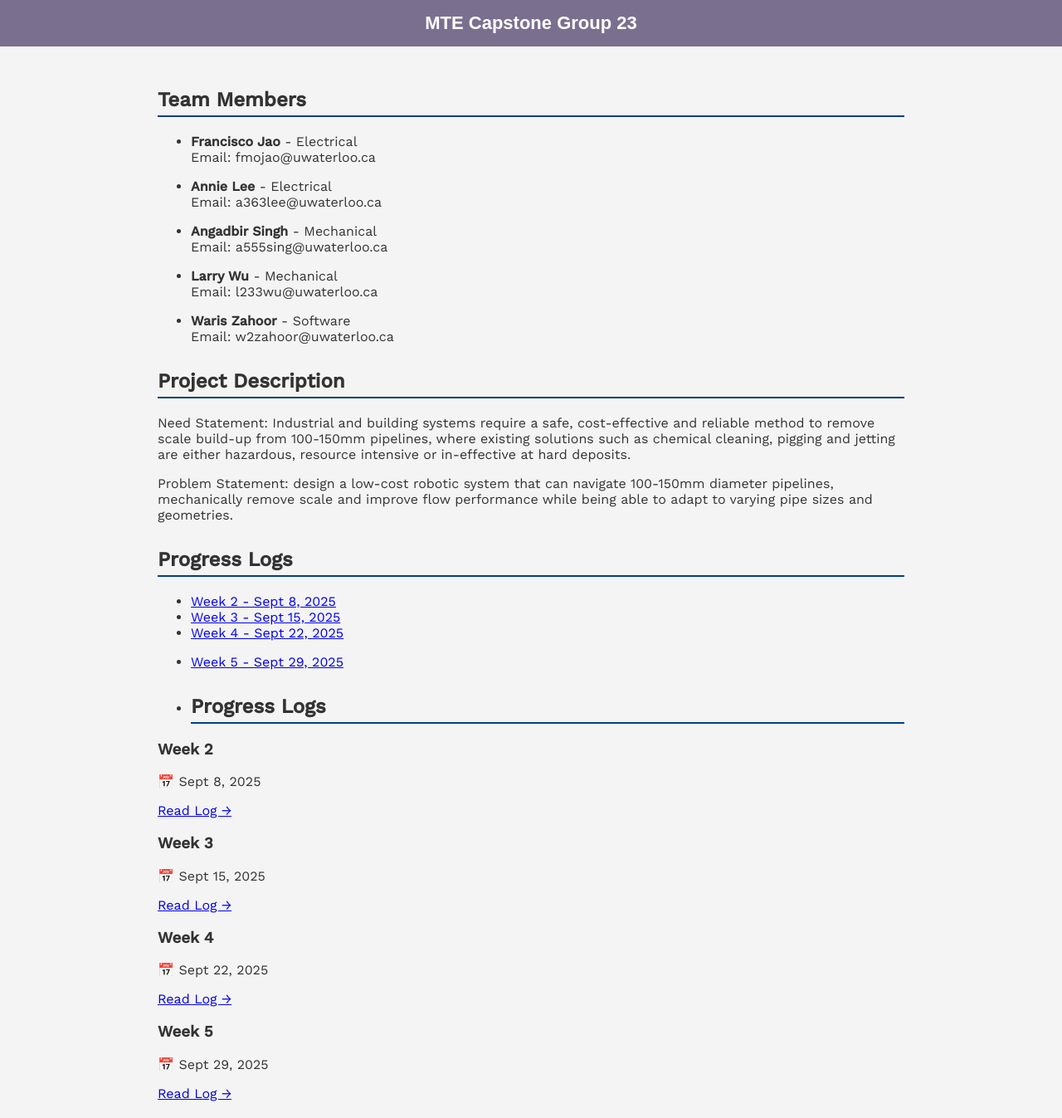
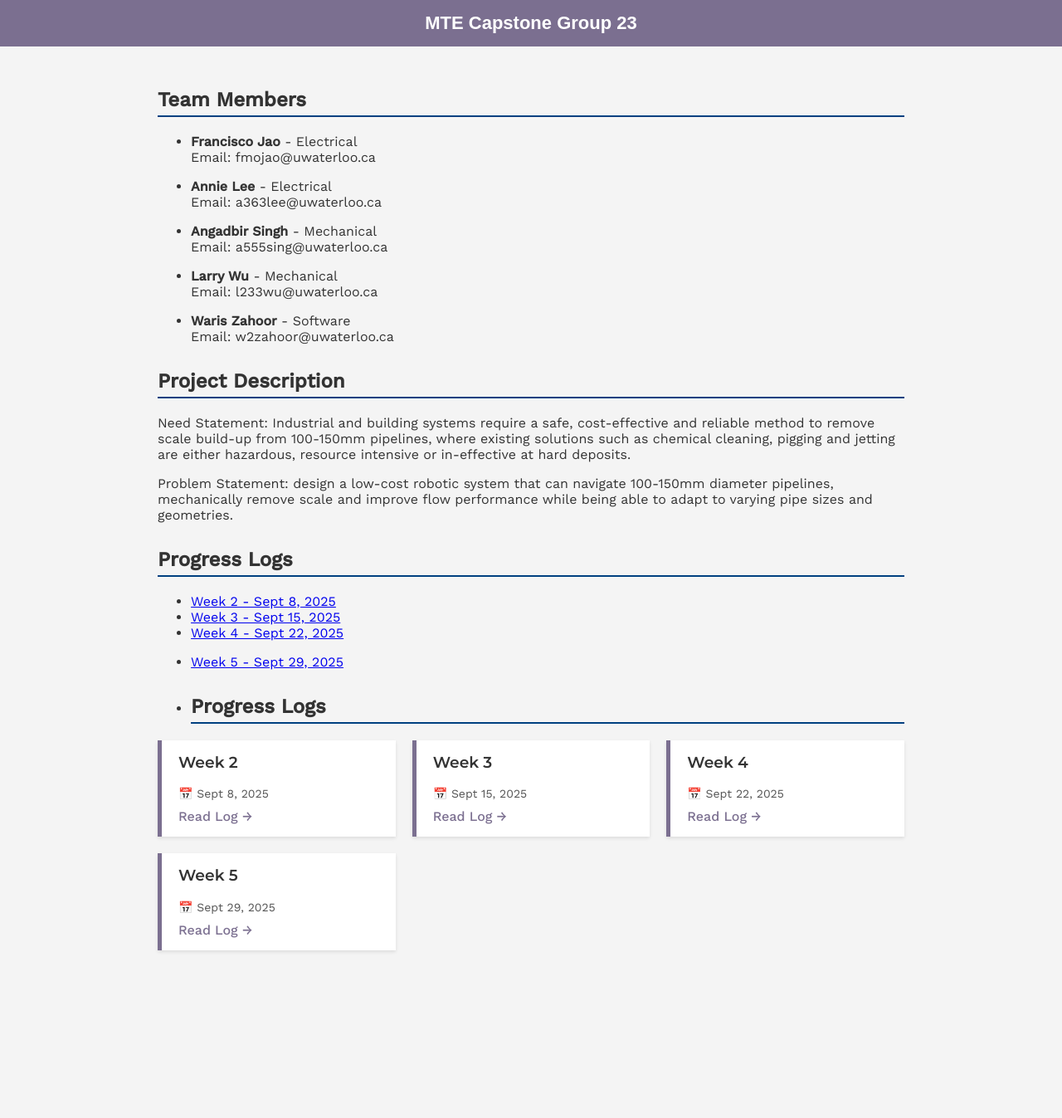
Before and after one commit to warisz/mte-capstone, a Jekyll site: the page built from index.md, in a window 1280 px wide. Shown: the whole page at 83% size. Built offline with Jekyll 4.4.1, drawn with Linux system fonts in a browser that asks for light colours; after the commit the page ends 1165 px from its top, so only the background shows below that.

Commit message:
Update default.html

```diff
--- a/_layouts/default.html
+++ b/_layouts/default.html
@@ -15,7 +15,7 @@
 
       /* Purple nav bar */
       .navbar {
-        background-color: #7b6f90; /* purple shade */
+        background-color: #7b6f90;
         padding: 15px 20px;
         text-align: center;
       }
@@ -44,6 +44,48 @@
         padding-bottom: 5px;
         margin-top: 30px;
       }
+
+      /* Progress Logs Styles */
+      .log-list {
+        display: grid;
+        grid-template-columns: repeat(auto-fit, minmax(220px, 1fr));
+        gap: 20px;
+        margin-top: 20px;
+      }
+
+      .log-card {
+        background-color: #fff;
+        border-left: 5px solid #7b6f90;
+        padding: 15px 20px;
+        box-shadow: 0 2px 4px rgba(0, 0, 0, 0.1);
+        transition: transform 0.2s ease;
+      }
+
+      .log-card:hover {
+        transform: translateY(-4px);
+      }
+
+      .log-card h3 {
+        margin-top: 0;
+        font-family: 'Montserrat', sans-serif;
+        color: #333;
+      }
+
+      .log-card p {
+        margin: 5px 0 10px;
+        font-size: 14px;
+        color: #555;
+      }
+
+      .log-card a {
+        font-weight: 500;
+        color: #7b6f90;
+        text-decoration: none;
+      }
+
+      .log-card a:hover {
+        text-decoration: underline;
+      }
     </style>
   </head>
   <body>
```
